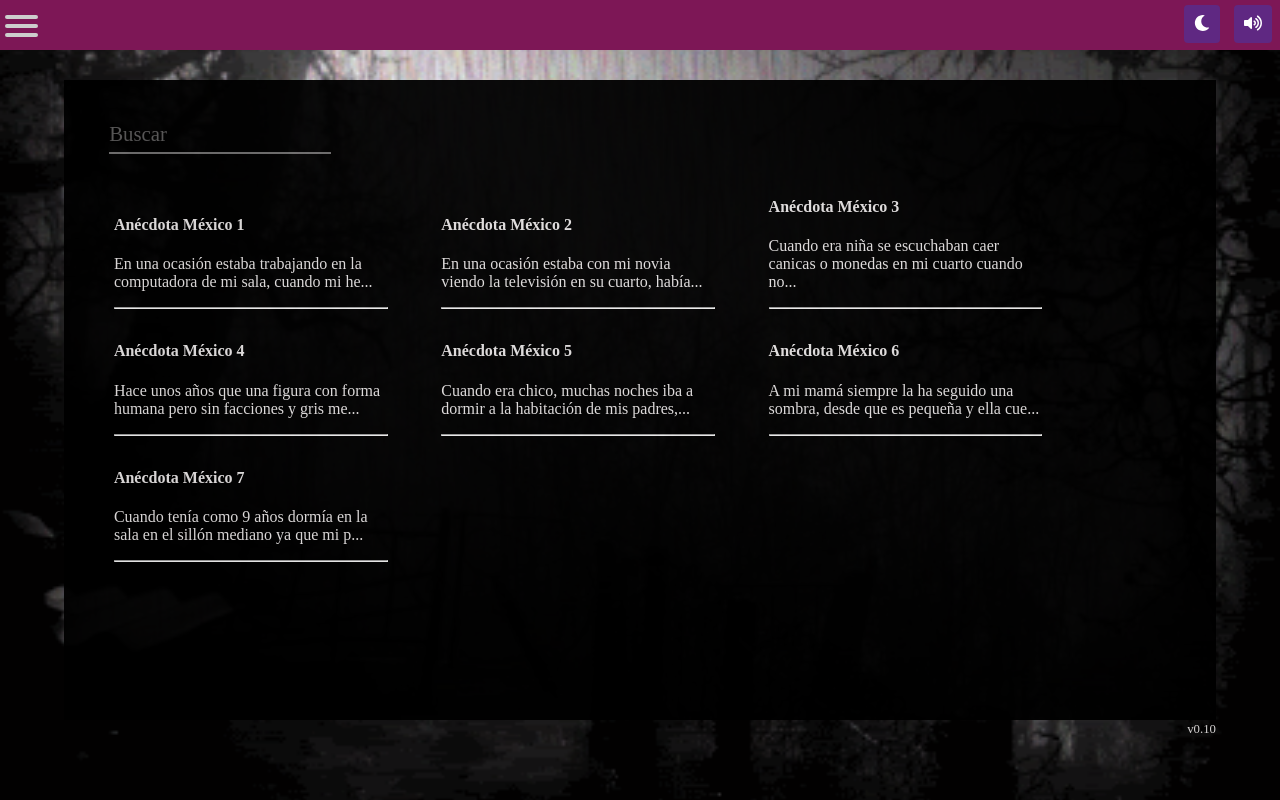
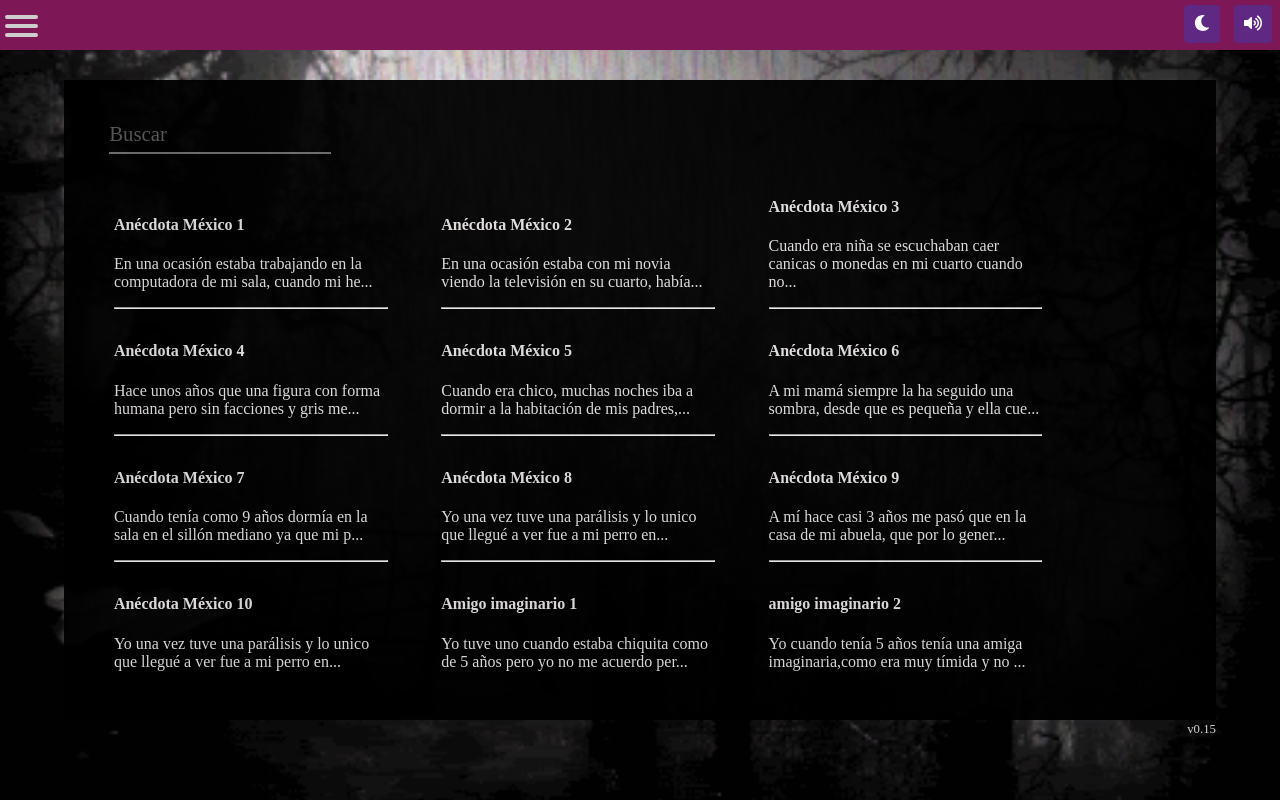
Before and after one commit to MauRorm/history-horror, a React app: page /notice in a window 1280 px wide. Built offline with nearby package versions, Linux system fonts and the light colour scheme.

Commit message:
add new histories

```diff
--- a/src/client/pages/HomePage.js
+++ b/src/client/pages/HomePage.js
@@ -67,6 +67,48 @@ const globalHistories = [
     title: 'Anécdota México 7',
     byUser: 'Anónimo',
     text: `Cuando tenía como 9 años dormía en la sala en el sillón mediano ya que mi papá dormía en el más grande, ese día recuerdo que él no estaba ya que le tocaba trabajar de noche y pues me tocaba dormir sola eran como las 2 de la mañana masomenos yo estaba tapada con un montón de cobijas ya que hacía bastante frío y estaba acostada boca abajo y de repente sentí que me tocaron la espalda muy fuerte así que me voltee y me destape la cabeza para ver quien era solo vi una sombra negra de un niño pequeño asomándose por la puerta que da para la cocina yo confundida sin saber que hacer pregunte que quien era y pues no me contesto solo se  me quedó viendo por 5 segundos y se fue, yo me levante rápidamente a seguirlo y cuando llegue a la cocina no había absolutamente nadie, desde ese dia nunca e tenido una respuesta de qué fue lo que pasó cómo pudo haber desaparecido de la  nada no pudo haber corrido ya que hubiera escuchado ruido y no  se escuchó absolutamente nada y pues cada vez que cuento esta historia se quedan en shock pero pues ahora se que tal vez me paso eso...`
+  },
+  {
+    id: '008',
+    title: 'Anécdota México 8',
+    byUser: 'Anónimo',
+    text: `Yo una vez tuve una parálisis y lo unico que llegué a ver fue a mi perro entrando a mi habitación, justo al lado de mi cama rodeo algo. No había nada ahí pero el caminó hacia un lado como si estuviera esquivando algo, como si algo frente a mi cama obstaculizara su camino.`
+  },
+  {
+    id: '009',
+    title: 'Anécdota México 9',
+    byUser: 'Anónimo',
+    text: `A mí hace casi 3 años me pasó que en la casa de mi abuela, que por lo general pasan cosas extrañas, me dio parálisis de sueño, en eso que no me podía mover, sentí que alguien pequeño se sentó en mi cama y luego me abrazo por la espalda, no podía verlo, pero sentía como me respiraba y fue muy aterrador, cuando me desperté vi que mi sabana avía quedado en el suelo y jamás me pasa eso porque siempre me acobijo con ella y nunca termina haci... Fue espeluznante`
+  },
+  {
+    id: '010',
+    title: 'Anécdota México 10',
+    byUser: 'Anónimo',
+    text: `Yo una vez tuve una parálisis y lo unico que llegué a ver fue a mi perro entrando a mi habitación, justo al lado de mi cama rodeo algo. No había nada ahí pero el caminó hacia un lado como si estuviera esquivando algo, como si algo frente a mi cama obstaculizara su camino.`
+  },
+  {
+    id: '011',
+    title: 'Amigo imaginario 1',
+    byUser: 'Anónimo',
+    text: `Yo tuve uno cuando estaba chiquita como de 5 años pero yo no me acuerdo pero mi familia me cuenta que se llamaba "Maco" y a mi me asustaba una vez me dijeron que yo dije que había una mujer colgada por la ventana y que Maco la había colgado, que bueno que yo no me acuerdo.`
+  },
+  {
+    id: '012',
+    title: 'amigo imaginario 2',
+    byUser: 'Anónimo',
+    text: `Yo cuando tenía 5 años tenía una amiga imaginaria,como era muy tímida y no tenía amigos me ponía a jugar con ella,después de unas semanas me empezó a sangrar la nariz casi todos los días,mi mamá asustada decidió llevarme al hospital pero eso no ayudó, entonces mi mamá optó por llevarme a qué me hicieran una limpia y resultó que mi supuesta amiga imaginaria era un fantasma de una niña que me lastimaba y eso provocaba mi sangrado`
+  },
+  {
+    id: '013',
+    title: 'Anécdota México 11',
+    byUser: 'Anónimo',
+    text: `Yo una vez tuve una parálisis y lo unico que llegué a ver fue a mi perro entrando a mi habitación, justo al lado de mi cama rodeo algo. No había nada ahí pero el caminó hacia un lado como si estuviera esquivando algo, como si algo frente a mi cama obstaculizara su camino.`
+  },
+  {
+    id: '014',
+    title: 'Anécdota México 12',
+    byUser: 'Anónimo',
+    text: `Yo ví a mi bisabuelo fallecido sin siquiera conocerlo. Y hablé con él, cuando mi mamá vino a ver con quién hablaba yo le dije "con mi amigo Martín, solo que tiene un problema no tiene piernas..... " Y mi bisabuelo Martín la cual yo no conocía tiempo antes le habían amputado las piernas y yo no sabía nada sobre él..........`
   }
 ];
 
@@ -290,7 +332,7 @@ const HomePage = props => {
                 fontSize: '.8em'
               }}
             >
-              v0.10
+              v0.15
             </p>
           </div>
         )}
```
